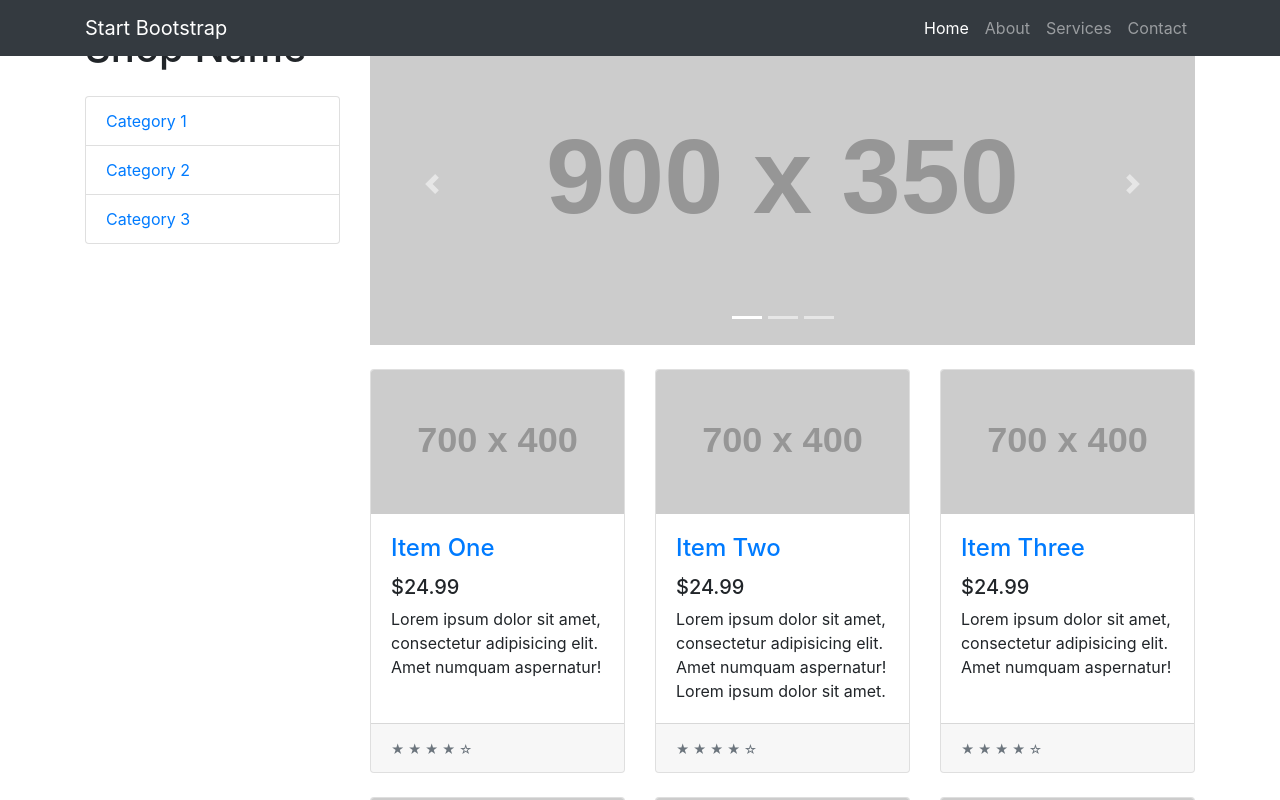
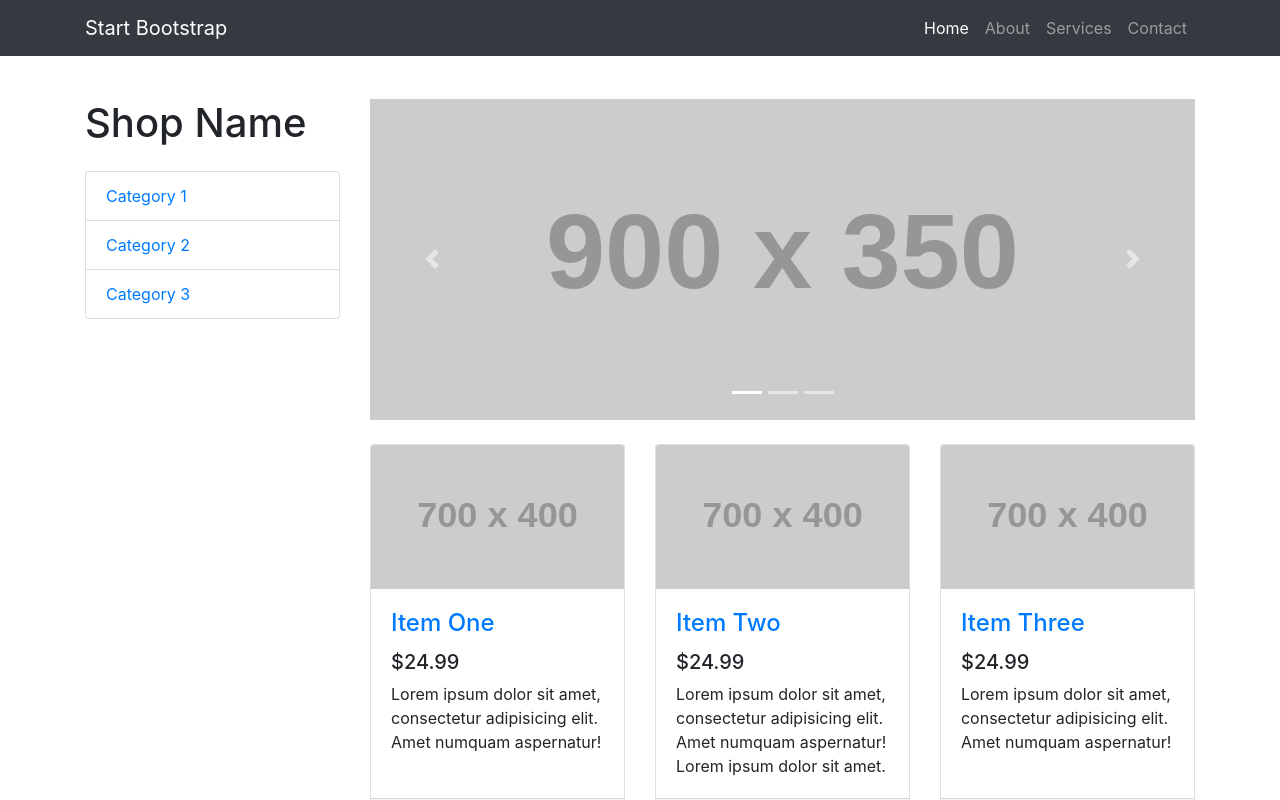
Before and after one commit to guhandelta/nextMovieApp, a Next.js app: page / in a window 1280 px wide. Shown: the top 800 px of the page. Built offline with nearby package versions, Linux system fonts and the light colour scheme.

Commit message:
Added some basic Styling

```diff
--- a/pages/index.js
+++ b/pages/index.js
@@ -32,6 +32,7 @@ const Home = () => (
 
     <Navbar />
 
+    <div className="home-page">
       <div className="container">
         <div className="row">
           <div className="col-lg-3">
@@ -45,7 +46,15 @@ const Home = () => (
           </div>
         </div>
       </div>
+    </div>
     <Footer />
+    <style jsx>
+      {`
+        .home-page {
+          padding-top: 75px;
+        }
+      `}
+    </style>
   </div>
 );
 
```
Lines whose indentation alone changed are shown as unchanged.
